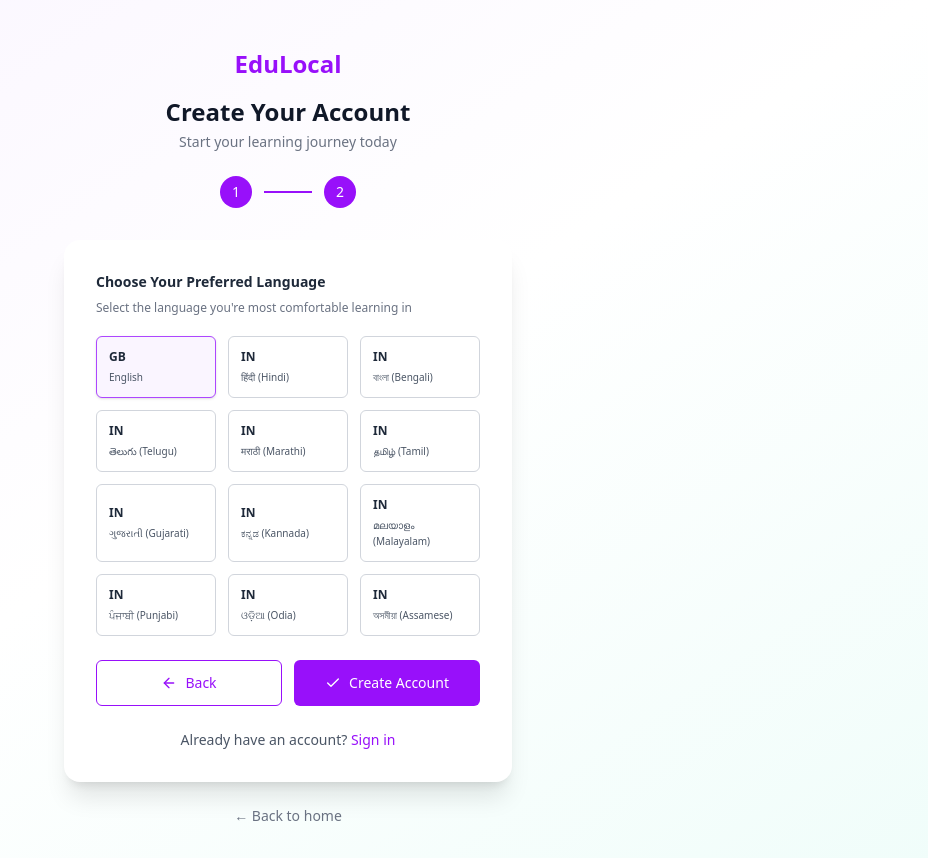
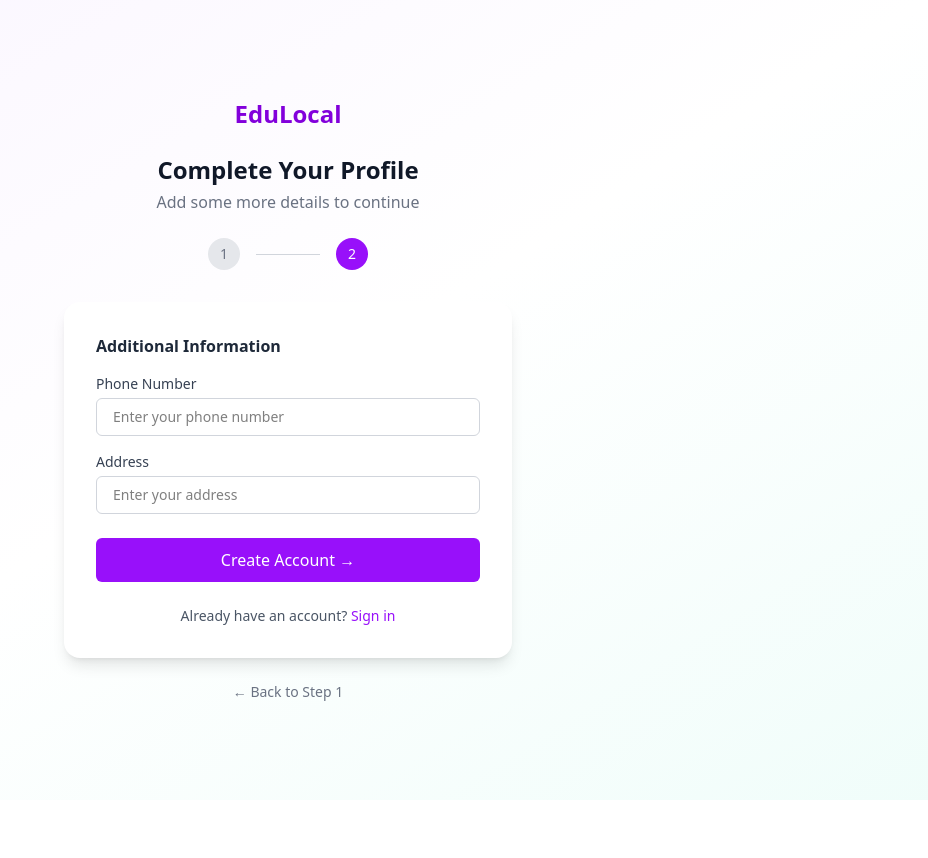
Before and after one commit to Dipika1226/edulocal-ai-learning-platform, a React app in the folder frontend/: page /signup-step2 in a window 1280 px wide. Shown: the whole page, without its empty margins (352-1280 px from the left). After the commit the page ends 800 px from the top, so only its background shows below. Built offline with nearby package versions, Linux system fonts and the light colour scheme; the HTML template or start-up script is replaced by a standard one.

Commit message:
Added upload feature with link/file option, delete button and UI improvements

```diff
--- a/frontend/src/App.jsx
+++ b/frontend/src/App.jsx
@@ -4,7 +4,7 @@ import Signup from "./pages/auth/Signup";
 import SignupStep2 from "./pages/auth/SignupStep2";
 import Landing from "./pages/Landing";
 // import Dashboard from "./pages/Dashboard";
-// import Upload from "./pages/Upload";
+import Upload from "./pages/Upload";
 
 import DashboardLayout from "./components/DashboardLayout";
 import DashboardHome from "./pages/dashboard/DashboardHome";
@@ -20,6 +20,7 @@ function App() {
       <Route path="/upload" element={<Upload />} /> */}
       <Route path="/dashboard" element={<DashboardLayout />}>
         <Route index element={<DashboardHome />} />
+        <Route path="upload" element={<Upload />} />
       </Route>
     </Routes>
   );
--- a/frontend/src/components/Sidebar.jsx
+++ b/frontend/src/components/Sidebar.jsx
@@ -2,9 +2,8 @@ import {
   BookOpen,
   CirclePlus,
   LayoutDashboard,
-  MessageSquareMore,
   NotebookPen,
-  Puzzle,
+  Puzzle
 } from "lucide-react";
 import { NavLink } from "react-router-dom";
 
@@ -31,14 +30,10 @@ const navItems = [
     icon: NotebookPen,
   },
   {
-    label: "NGO Community",
-    to: "/dashboard",
-    icon: MessageSquareMore,
-  },
-  {
     label: "Upload Video",
-    to: "/upload",
+    to: "/dashboard/upload",
     icon: CirclePlus,
+    active: true,
   },
 ];
 
--- a/frontend/src/pages/auth/SignupStep2.jsx
+++ b/frontend/src/pages/auth/SignupStep2.jsx
@@ -1,126 +1,95 @@
-import { ArrowLeft, Check } from "lucide-react";
-import { useState } from "react";
 import { Link, useNavigate } from "react-router-dom";
-
-const languages = [
-  { code: "GB", label: "English" },
-  { code: "IN", label: "हिंदी (Hindi)" },
-  { code: "IN", label: "বাংলা (Bengali)" },
-  { code: "IN", label: "తెలుగు (Telugu)" },
-  { code: "IN", label: "मराठी (Marathi)" },
-  { code: "IN", label: "தமிழ் (Tamil)" },
-  { code: "IN", label: "ગુજરાતી (Gujarati)" },
-  { code: "IN", label: "ಕನ್ನಡ (Kannada)" },
-  { code: "IN", label: "മലയാളം (Malayalam)" },
-  { code: "IN", label: "ਪੰਜਾਬੀ (Punjabi)" },
-  { code: "IN", label: "ଓଡ଼ିଆ (Odia)" },
-  { code: "IN", label: "অসমীয়া (Assamese)" },
-];
 
 export default function SignupStep2() {
   const navigate = useNavigate();
-  const [selectedLanguage, setSelectedLanguage] = useState("English");
 
   const handleCreateAccount = (e) => {
     e.preventDefault();
+    alert("Account Created Successfully ");
     navigate("/login");
   };
 
   return (
-    <div className="min-h-screen flex items-start justify-center bg-gradient-to-br from-purple-50 via-white to-teal-50 px-4 pt-12 pb-8">
-      <div className="w-full max-w-md">
-        <div className="text-center mb-4">
-          <h1 className="text-2xl font-bold text-purple-600">EduLocal</h1>
+    <div className="min-h-screen bg-gradient-to-br from-purple-50 via-white to-teal-50 flex flex-col items-center justify-center px-4">
+
+      {/* Logo */}
+      <div className="mb-6 flex items-center gap-2">
+        <span className="text-2xl font-bold text-purple-700">EduLocal</span>
       </div>
 
-        <h2 className="text-2xl font-semibold text-gray-900 text-center">
-          Create Your Account
-        </h2>
-        <p className="text-sm text-gray-500 text-center mt-1">
-          Start your learning journey today
+      {/* Heading */}
+      <h1 className="text-2xl font-semibold text-gray-900">
+        Complete Your Profile
+      </h1>
+      <p className="text-gray-500 mt-1 mb-6">
+        Add some more details to continue
       </p>
 
-        <div className="flex items-center justify-center gap-3 mt-6">
-          <span className="w-8 h-8 flex items-center justify-center rounded-full bg-purple-600 text-white text-sm font-medium">
+      {/* Step indicator */}
+      <div className="flex items-center gap-4 mb-8">
+        <div className="w-8 h-8 rounded-full bg-gray-200 text-gray-500 flex items-center justify-center text-sm font-medium">
           1
-          </span>
-          <span className="w-12 h-[2px] bg-purple-600" />
-          <span className="w-8 h-8 flex items-center justify-center rounded-full bg-purple-600 text-white text-sm font-medium">
+        </div>
+        <div className="w-16 h-px bg-gray-300" />
+        <div className="w-8 h-8 rounded-full bg-purple-600 text-white flex items-center justify-center text-sm font-medium">
           2
-          </span>
+        </div>
       </div>
 
-        <div className="mt-8 rounded-2xl bg-white p-8 shadow-xl">
-          <h3 className="text-sm font-semibold text-gray-800">
-            Choose Your Preferred Language
-          </h3>
-          <p className="mt-2 text-xs text-gray-500">
-            Select the language you're most comfortable learning in
-          </p>
+      {/* Card */}
+      <div className="w-full max-w-md bg-white rounded-2xl shadow-lg p-8">
+        <h2 className="font-semibold text-gray-800 mb-4">
+          Additional Information
+        </h2>
 
-          <form onSubmit={handleCreateAccount} className="mt-5">
-            <div className="grid grid-cols-3 gap-3">
-              {languages.map((language) => {
-                const isSelected = selectedLanguage === language.label;
+        <form onSubmit={handleCreateAccount}>
 
-                return (
-                  <button
-                    key={language.label}
-                    type="button"
-                    onClick={() => setSelectedLanguage(language.label)}
-                    className={[
-                      "rounded-md border px-3 py-3 text-left transition",
-                      isSelected
-                        ? "border-purple-500 bg-purple-50 shadow-sm"
-                        : "border-gray-300 bg-white hover:border-purple-300 hover:bg-purple-50/40",
-                    ].join(" ")}
-                  >
-                    <span className="block text-xs font-semibold text-gray-800">
-                      {language.code}
-                    </span>
-                    <span className="mt-1 block text-[10px] leading-4 text-gray-600">
-                      {language.label}
-                    </span>
-                  </button>
-                );
-              })}
+          {/* Phone */}
+          <div className="mb-4">
+            <label className="block text-sm font-medium text-gray-700 mb-1">
+              Phone Number
+            </label>
+            <input
+              type="text"
+              placeholder="Enter your phone number"
+              className="w-full rounded-md border border-gray-300 px-4 py-2 text-sm focus:ring-2 focus:ring-purple-500 focus:outline-none"
+            />
           </div>
 
-            <div className="mt-6 grid grid-cols-2 gap-3">
-              <button
-                type="button"
-                onClick={() => navigate("/signup")}
-                className="flex items-center justify-center gap-2 rounded-md border border-purple-600 px-4 py-3 text-sm font-medium text-purple-600 transition hover:bg-purple-50"
-              >
-                <ArrowLeft size={16} />
-                Back
-              </button>
+          {/* Address */}
+          <div className="mb-6">
+            <label className="block text-sm font-medium text-gray-700 mb-1">
+              Address
+            </label>
+            <input
+              type="text"
+              placeholder="Enter your address"
+              className="w-full rounded-md border border-gray-300 px-4 py-2 text-sm focus:ring-2 focus:ring-purple-500 focus:outline-none"
+            />
+          </div>
 
+          {/* Button */}
           <button
             type="submit"
-                className="flex items-center justify-center gap-2 rounded-md bg-purple-600 px-4 py-3 text-sm font-medium text-white transition hover:bg-purple-700"
+            className="w-full bg-purple-600 hover:bg-purple-700 text-white py-2.5 rounded-md font-medium transition"
           >
-                <Check size={16} />
-                Create Account
+            Create Account →
           </button>
-            </div>
         </form>
 
+        {/* Footer */}
         <p className="text-sm text-gray-600 text-center mt-6">
           Already have an account?{" "}
-            <Link to="/login" className="text-purple-600 font-medium">
+          <Link to="/login" className="text-purple-600 font-medium hover:underline">
             Sign in
           </Link>
         </p>
       </div>
 
-        <Link
-          to="/"
-          className="block text-center text-sm text-gray-500 mt-6 hover:underline"
-        >
-          ← Back to home
+      {/* Back */}
+      <Link to="/signup" className="mt-6 text-sm text-gray-500 hover:text-purple-600">
+        ← Back to Step 1
       </Link>
-      </div>
     </div>
   );
 }
--- a/frontend/src/pages/dashboard/DashboardHome.jsx
+++ b/frontend/src/pages/dashboard/DashboardHome.jsx
@@ -1,4 +1,7 @@
+import { useNavigate } from "react-router-dom";
 export default function DashboardHome() {
+  const navigate = useNavigate();
+
   return (
     <div>
       <h2 className="text-2xl font-bold text-gray-800 mb-4">Welcome Back 👋</h2>
```
Also changed, not shown: frontend/src/pages/Upload.jsx (+70 -4 lines). Lines whose indentation alone changed are shown as unchanged.
